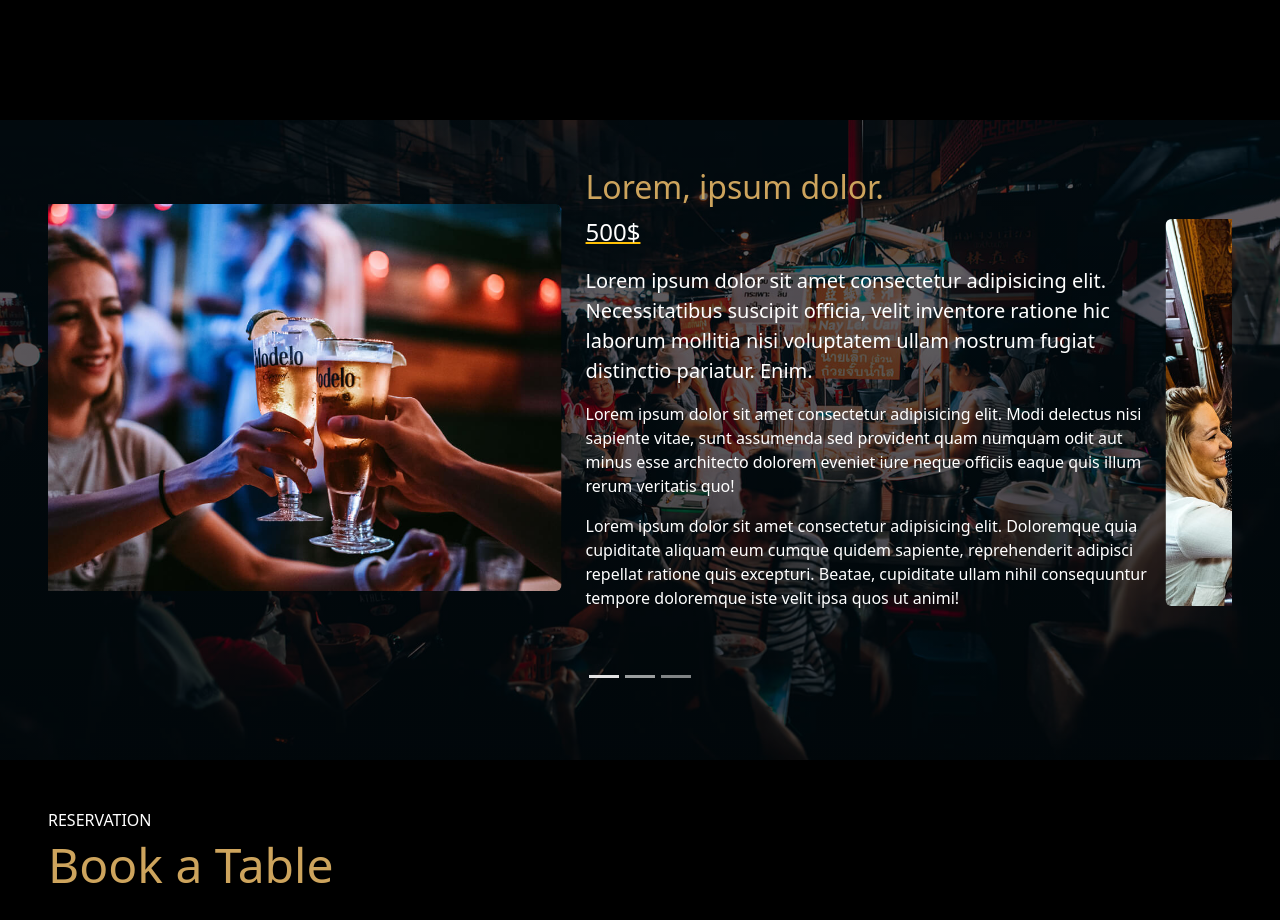
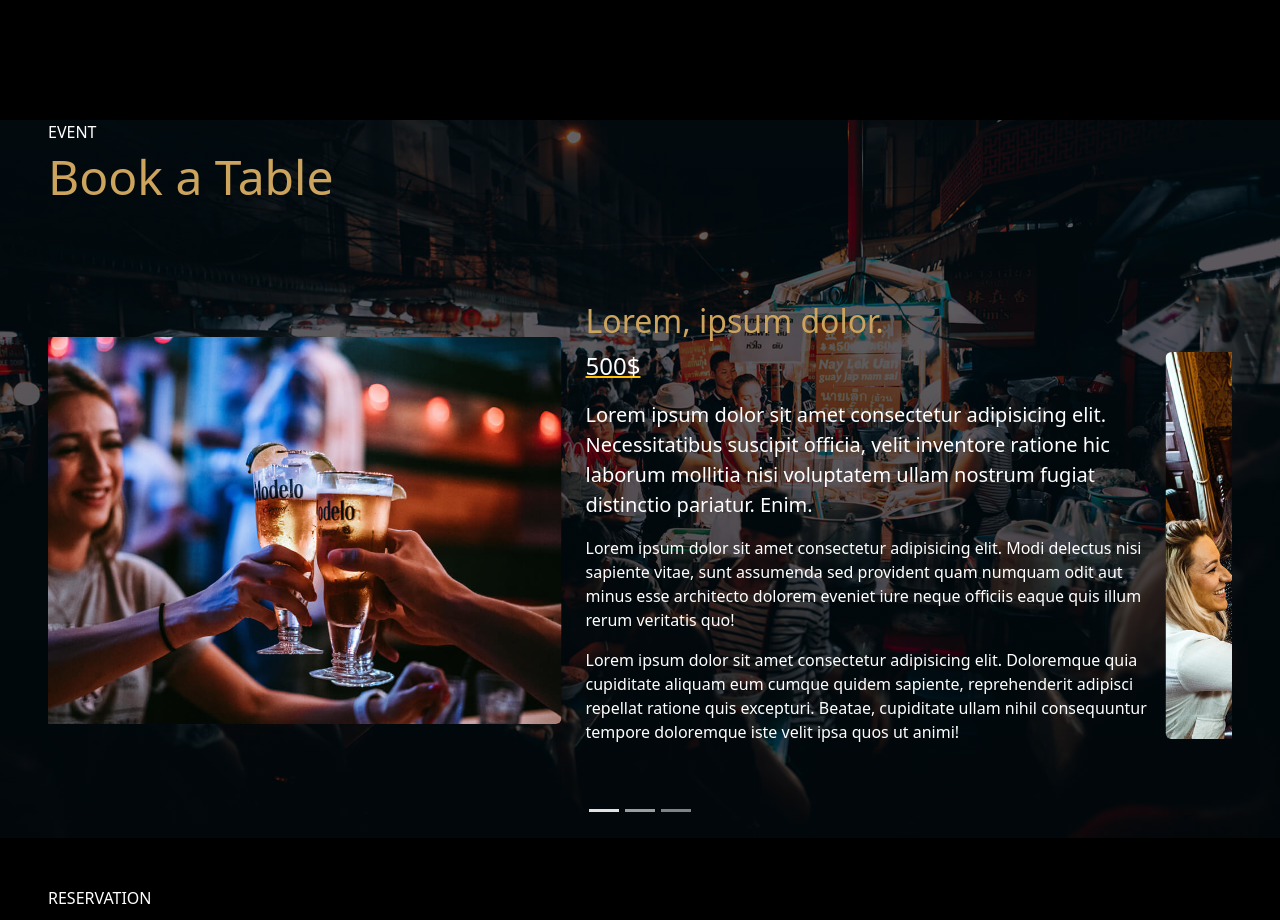
Before and after one commit to LeBibbb/PremiumRestaurant, a website: page index.html in a window 1280 px wide. Shown: the part 2600-3520 px from the top of the page. Drawn offline with nearby package versions, Linux system fonts and the light colour scheme.

Commit message:
tvayomat

```diff
--- a/index.html
+++ b/index.html
@@ -255,9 +255,15 @@
 
 
     <section style="background-image: linear-gradient(rgba(0,0,0,0.6), rgba(0,0,0,0.7)), url('./public/img/events-bg.jpg'); background-size: cover; background-position: center; min-height: 80vh;">
+        <div class="container-fluid ps-5">
+            <div class="text-white mb-5">
+                <p class="text-uppercase mb-1">event</p>
+                <h2 class="display-5 text-warning">Book a Table</h2>
+            </div>
+        </div>
         <div id="eventsCarousel" class="carousel slide container-fluid px-5 py-5" data-bs-ride="carousel" data-bs-interval="5000">
             <div class="carousel-indicators">
-                <button type="button" data-bs-target="#eventsCarousel" data-bs-slide-to="0" class="active"></button>
+                <button type="button" data-bs-target="#eventsCarousel" data-bs-slide-to="0" class="active" ></button>
                 <button type="button" data-bs-target="#eventsCarousel" data-bs-slide-to="1"></button>
                 <button type="button" data-bs-target="#eventsCarousel" data-bs-slide-to="2"></button>
             </div>
```
Also changed, not shown: public/css/app.css, src/sass/modules/_sectionMENU.sass (line endings or trailing spaces).
